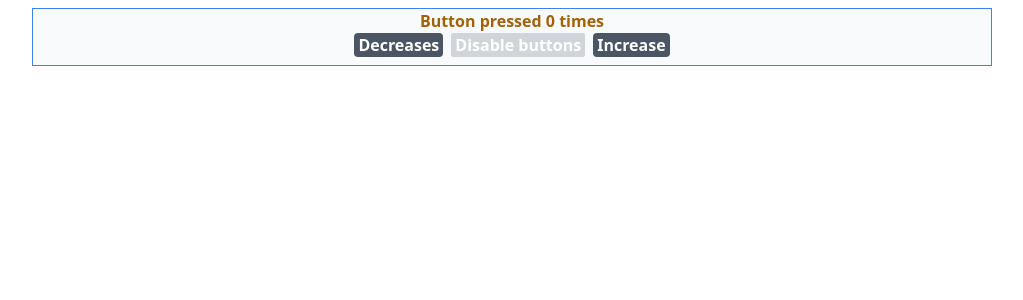
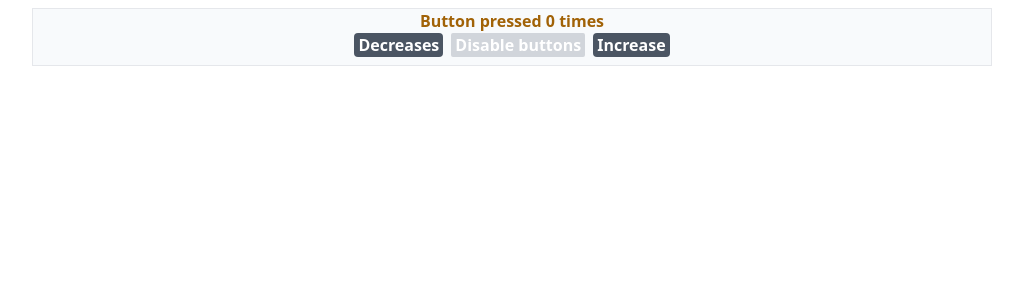
Before and after one commit to victdg/learningTailwindPlatzi, a React (Vite) app: page / in a window 1280 px wide. Shown: the top 300 px of the page, without its empty margins (128-1151 px from the left). Built offline with nearby package versions, Linux system fonts and the light colour scheme.

Commit message:
no border colors

```diff
--- a/src/App.jsx
+++ b/src/App.jsx
@@ -17,7 +17,7 @@ function App() {
   const color = blackColor ? "bg-gray-500" : "bg-gray-300";
 
   return (
-    <div className="mx-auto mt-2 w-threeFourths border border-blue-500 text-center bg-slate-50">
+    <div className="mx-auto mt-2 w-threeFourths border text-center bg-slate-50">
       <p>Button pressed {pressedTimes} times</p>
 
       <div className="mx-auto mb-2">
```
